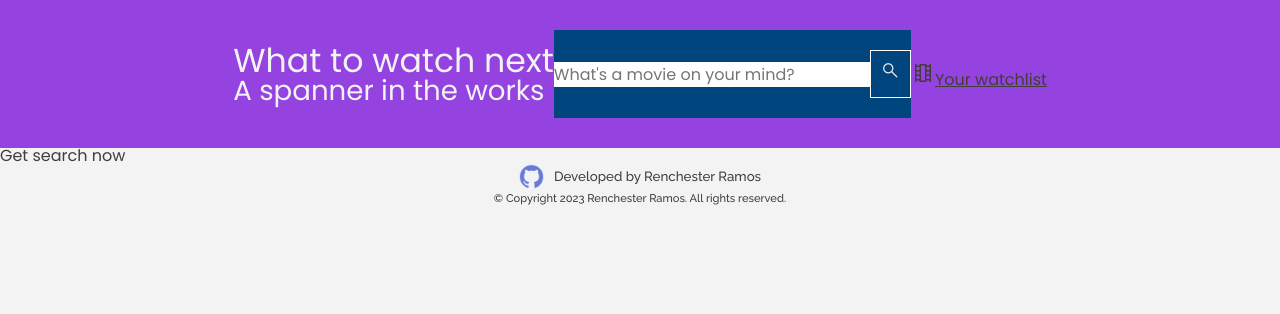
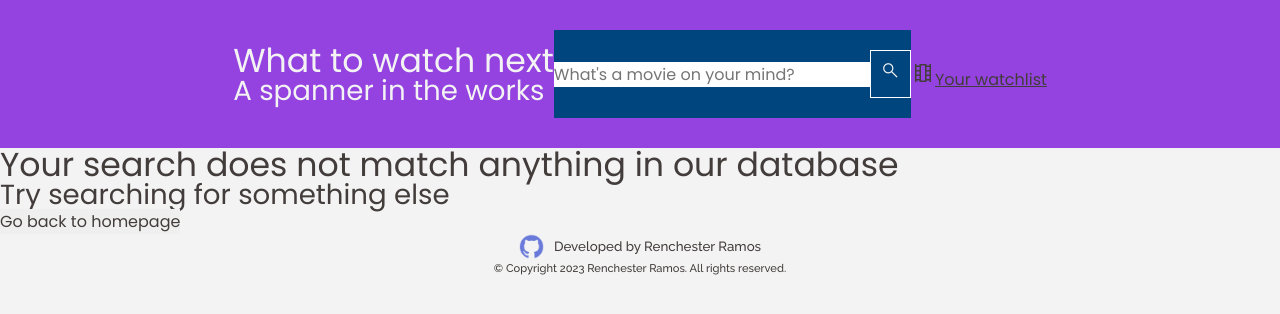
Before and after one commit to renchester/what-to-watch-next, a React (Vite) app: page /search in a window 1280 px wide. Shown: the top 314 px of the page. Built offline with nearby package versions, Linux system fonts and the light colour scheme; no server answers.

Commit message:
Add EmptySearch component

```diff
--- a/src/components/EmptySearch.tsx
+++ b/src/components/EmptySearch.tsx
@@ -1,4 +1,29 @@
-function EmptySearch() {
-  return <div>Get search now</div>;
+import { useNavigate } from 'react-router-dom';
+
+type EmptySearchProps = {
+  query?: string;
+};
+
+function EmptySearch(props: EmptySearchProps) {
+  const { query } = props;
+  const navigate = useNavigate();
+
+  const goToHome = () => {
+    navigate('/');
+  };
+
+  return (
+    <>
+      <h1 className="empty-res__title">
+        Your search {query && `for ${query}`} does not match anything in our
+        database
+      </h1>
+      <h2 className="empty-res__subtitle">Try searching for something else</h2>
+
+      <button type="button" className="empty-res__btn" onClick={goToHome}>
+        Go back to homepage
+      </button>
+    </>
+  );
 }
 export default EmptySearch;
```
